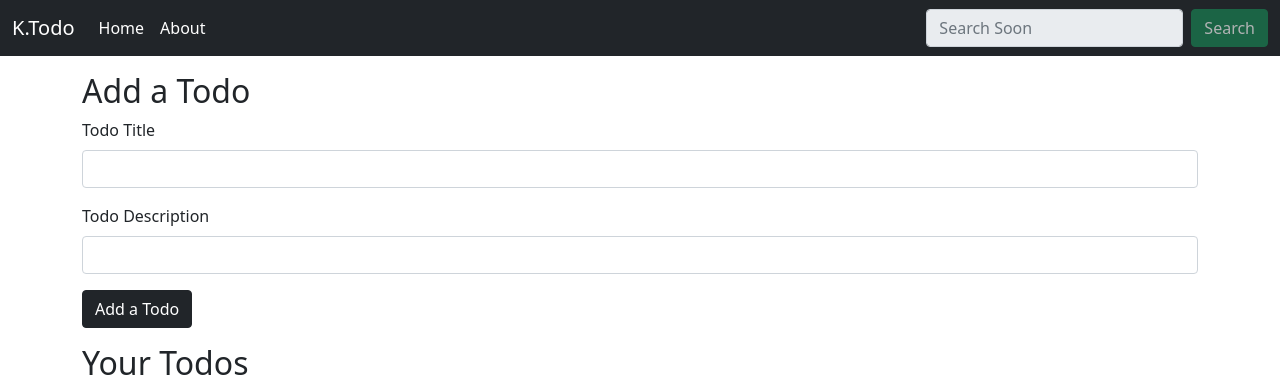
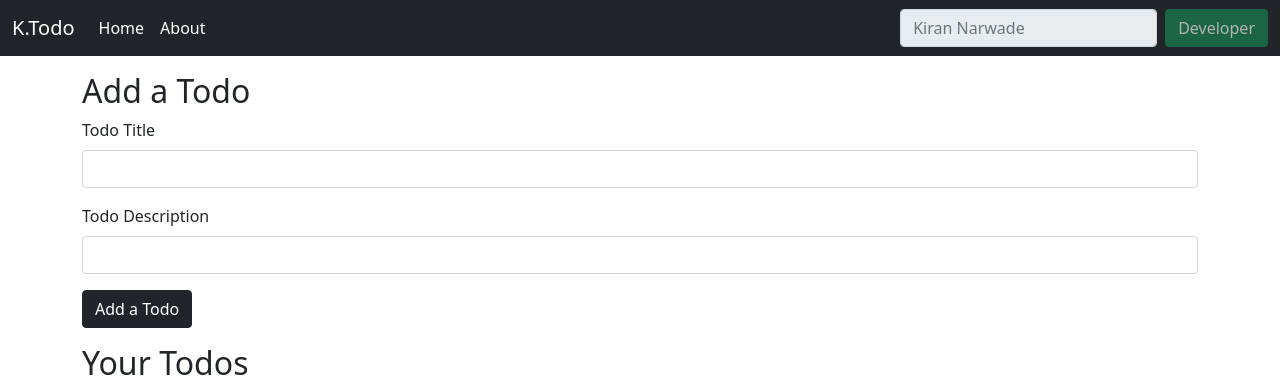
Before and after one commit to kirannarwade/flasktodo, a Flask app: page / in a window 1280 px wide. Shown: the top 392 px of the page. Run offline with Flask 2, Linux system fonts and the light colour scheme; data comes from the database, SQL or seed files in the repository.

Commit message:
Update base.html

```diff
--- a/templates/base.html
+++ b/templates/base.html
@@ -31,8 +31,8 @@
 
             </ul>
             <form class="d-flex">
-              <input class="form-control me-2" type="search" placeholder="Search Soon" aria-label="Search" disabled>
-              <button class="btn btn-success disabled" type="submit">Search</button>
+              <input class="form-control me-2" type="search" placeholder="Kiran Narwade" aria-label="Search" disabled>
+              <button class="btn btn-success disabled" type="submit">Developer</button>
             </form>
           </div>
         </div>
```
